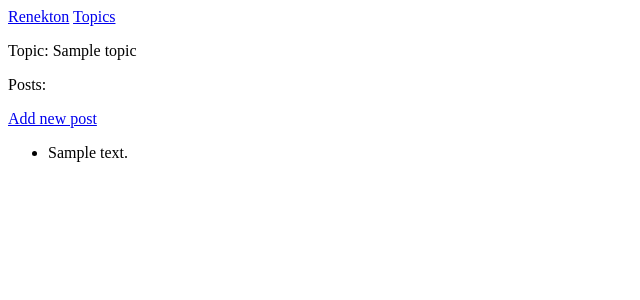
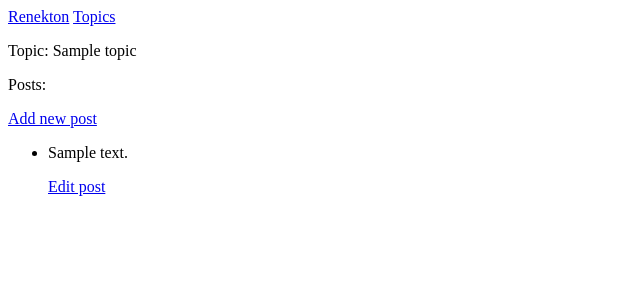
Before and after one commit to lia0wang/Renekton-Forum, a Django app: page /topics/1/ in a window 1280 px wide. Shown: the top 300 px of the page, without its empty margins (0-640 px from the left). Run offline with Django 3.2, Linux system fonts and the light colour scheme; tables that the repository leaves empty hold one stand-in row (values such as "Sample post").

Commit message:
finish edit post function

```diff
--- a/app_renekton/templates/app_renekton/topic.html
+++ b/app_renekton/templates/app_renekton/topic.html
@@ -10,6 +10,9 @@
         <li>
             <p>{{ post.date_added|date:'M d, Y H:i' }}</p>
             <p>{{ post.text|linebreaks }}</p>
+            <p>
+                <a href="{% url 'app_renekton:edit_post' post.id %}">Edit post</a>
+            </p>
         </li>
         {% empty %}
             <li>There are no posts for this topic yet.</li>
--- a/app_renekton/urls.py
+++ b/app_renekton/urls.py
@@ -13,4 +13,6 @@ urlpatterns = [
     path('new_topic/', views.new_topic, name='new_topic'),
     # Page for adding a new post
     path('new_post/<int:topic_id>/', views.new_post, name='new_post'),
+    # Page for editing a post
+    path('edit_post/<int:post_id>/', views.edit_post, name='edit_post'),
 ]
--- a/app_renekton/views.py
+++ b/app_renekton/views.py
@@ -1,5 +1,5 @@
 from django.shortcuts import render, redirect
-from .models import Topic
+from .models import Topic, Post
 from .forms import PostForm, TopicForm
 
 # Create your views here.
@@ -53,3 +53,23 @@ def new_post(request, topic_id):
     # Display a blank or invalid form.
     context = {'topic': topic, 'form': form}
     return render(request, 'app_renekton/new_post.html', context)
+
+def edit_post(request, post_id):
+    '''Edit the current post'''
+    post = Post.objects.get(id=post_id)
+    topic = post.topic
+
+    if request.method != 'POST':
+        # So the user will see their exist info of the current post so they can edit it
+        form = PostForm(instance=post)
+    else:
+        # process POST data
+        form = PostForm(instance=post, data=request.POST)
+        if form.is_valid():
+            form.save()
+            # redirect to the topic page, where the user should see the updated version of the entry they edited
+            return redirect('app_renekton:topic', topic_id=topic.id)
+
+    # if the no data submitted or the form is invalid, render the page using the edit_post html template
+    context = {'post': post, 'topic': topic, 'form': form}
+    return render(request, 'app_renekton/edit_post.html', context)
```
Also changed, not shown: app_renekton/templates/app_renekton/edit_post.html (added, +10 -0 lines).
